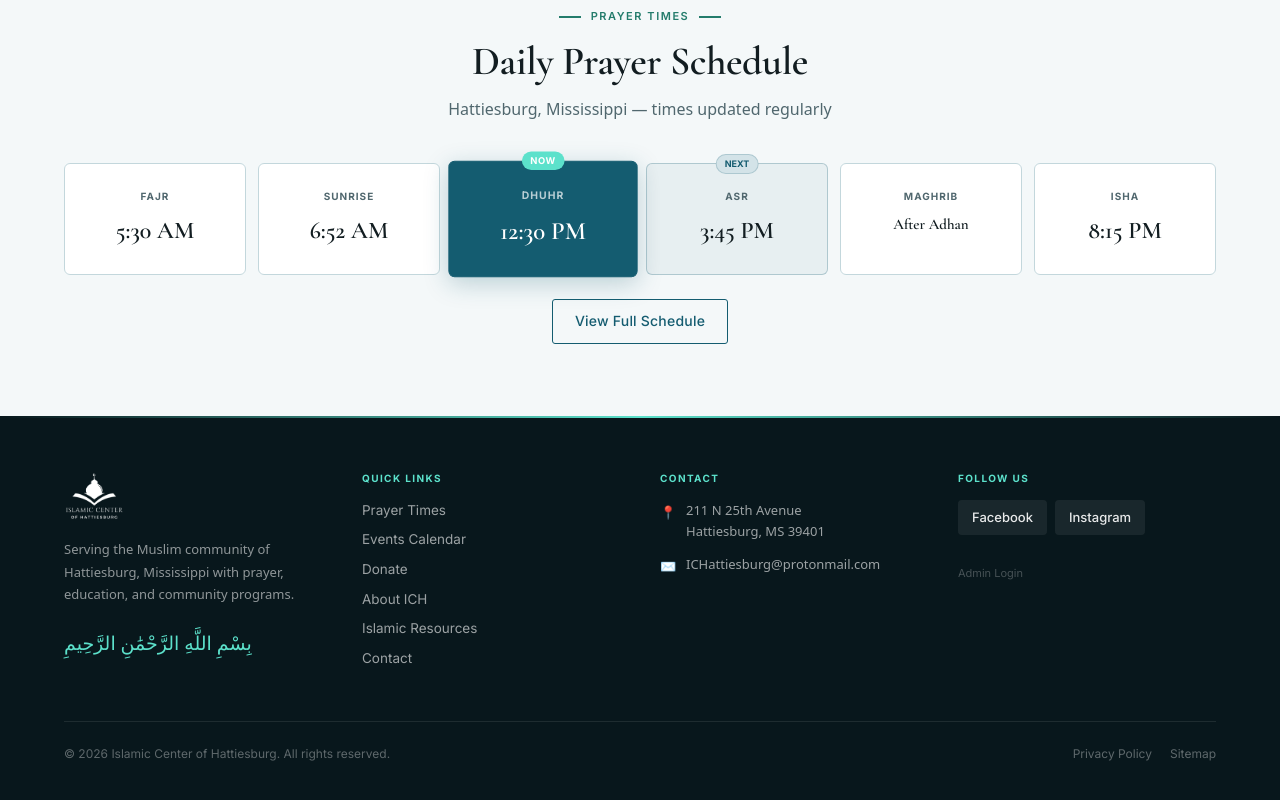
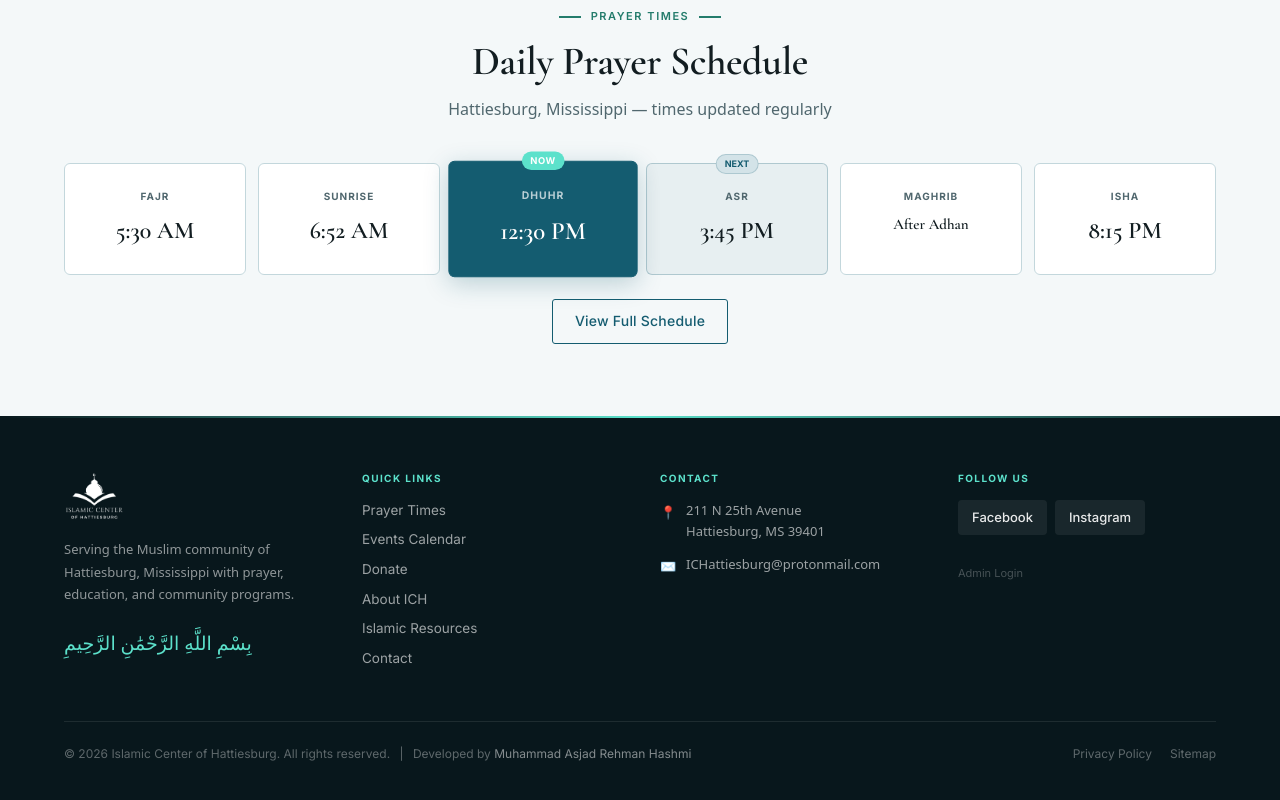
Before and after one commit to asjad-rehman/ichattiesburg, a Next.js app: page / in a window 1280 px wide. Shown: the part 2025-2825 px from the top of the page. Built offline with nearby package versions, Linux system fonts and the light colour scheme; no server answers.

Commit message:
style: add developer credit and link to footer

```diff
--- a/src/components/footer.tsx
+++ b/src/components/footer.tsx
@@ -194,8 +194,24 @@ export default function Footer() {
             gap: 10,
           }}
         >
-          <p style={{ fontSize: 12, color: "rgba(255,255,255,.35)", fontFamily: "Inter,sans-serif" }}>
-            © {new Date().getFullYear()} Islamic Center of Hattiesburg. All rights reserved.
+          <p style={{ fontSize: 12, color: "rgba(255,255,255,.35)", fontFamily: "Inter,sans-serif", lineHeight: 1.6 }}>
+            © {new Date().getFullYear()} Islamic Center of Hattiesburg. All rights reserved.{" "}
+            <span style={{ margin: "0 6px" }}>|</span>{" "}
+            Developed by{" "}
+            <a
+              href="https://asjadrehman.com"
+              target="_blank"
+              rel="noopener noreferrer"
+              style={{
+                color: "rgba(255,255,255,.5)",
+                textDecoration: "none",
+                transition: "color .15s",
+              }}
+              onMouseEnter={(e) => (e.currentTarget.style.color = "rgba(255,255,255,.9)")}
+              onMouseLeave={(e) => (e.currentTarget.style.color = "rgba(255,255,255,.5)")}
+            >
+              Muhammad Asjad Rehman Hashmi
+            </a>
           </p>
           <div style={{ display: "flex", gap: 18 }}>
             {["Privacy Policy", "Sitemap"].map((t) => (
```
